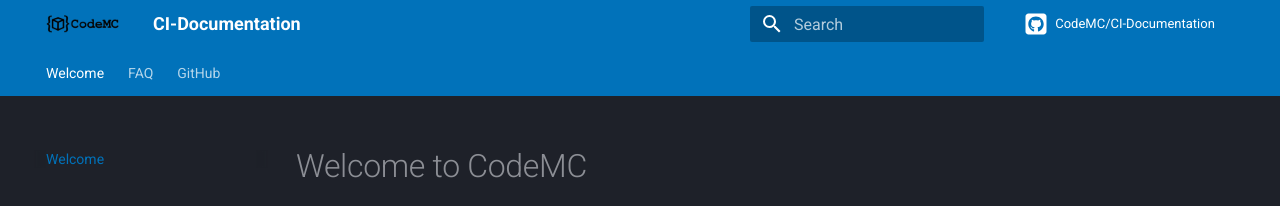
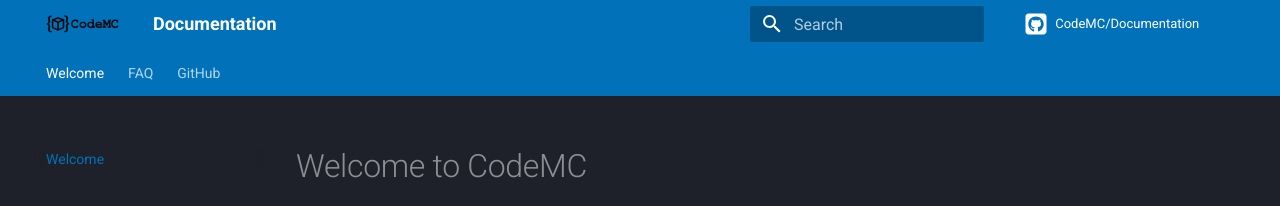
Before and after one commit to CodeMC/Documentation, an MkDocs documentation site: the page built from docs/index.md, in a window 1280 px wide. Shown: the top 206 px of the page. Built offline with MkDocs 1.6.1 and Material for MkDocs 9.7.7, drawn with Linux system fonts in a browser that asks for light colours; comment, search, counter and statistics services are not loaded.

```diff
--- a/mkdocs.yml
+++ b/mkdocs.yml
@@ -1,4 +1,4 @@
-site_name: 'CI-Documentation'
+site_name: 'Documentation'
 site_description: 'Wiki about the CI of CodeMC'
 site_author: 'Gabrielle C. & Andre_601'
 
@@ -7,8 +7,8 @@ copyright: |
 
 docs_dir: docs/
 
-repo_name: CodeMC/CI-Documentation
-repo_url: https://github.com/CodeMC/CI-Documentation
+repo_name: CodeMC/Documentation
+repo_url: https://github.com/CodeMC/Documentation
 
 nav:
   - Welcome: index.md
@@ -38,7 +38,7 @@ extra_css:
 extra:
   social:
     - icon: 'fontawesome/brands/github'
-      link: 'https://github.com/CodeMC/CI-Documentation'
+      link: 'https://github.com/CodeMC/Documentation'
     - icon: 'fontawesome/brands/discord'
       link: 'https://discord.gg/AGcFMu6'
 
```
